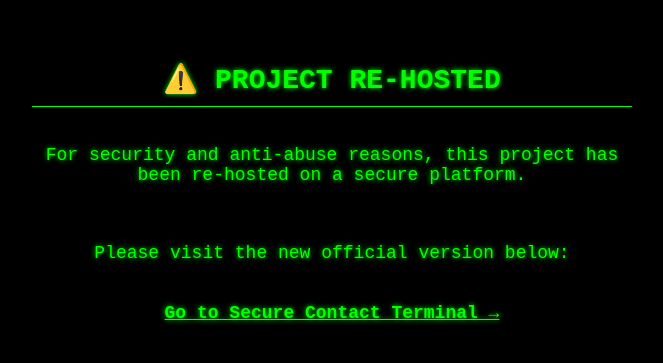
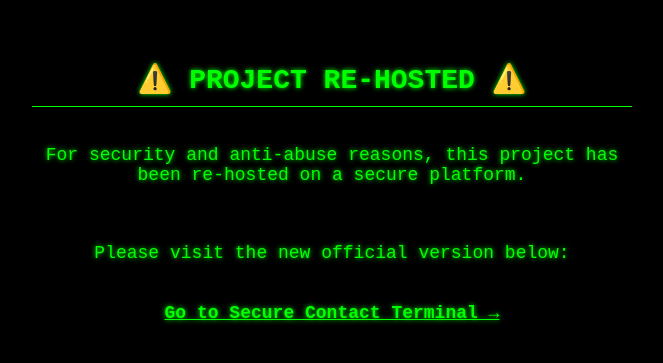
Before and after one commit to matesaman9910/secure-contact-terminal_SCT, a plain HTML site: page index.html in a window 1280 px wide. Shown: the part 257-620 px from the top of the page, without its empty margins (308-971 px from the left). Drawn offline with Linux system fonts and the light colour scheme.

Commit message:
Update index.html

```diff
--- a/index.html
+++ b/index.html
@@ -47,7 +47,7 @@
   </style>
 </head>
 <body>
-  <h1>⚠️ Project Re-Hosted</h1>
+  <h1>⚠️ Project Re-Hosted ⚠️</h1>
   <p>
     For security and anti-abuse reasons, this project has been re-hosted on a secure platform.
   </p>
```
